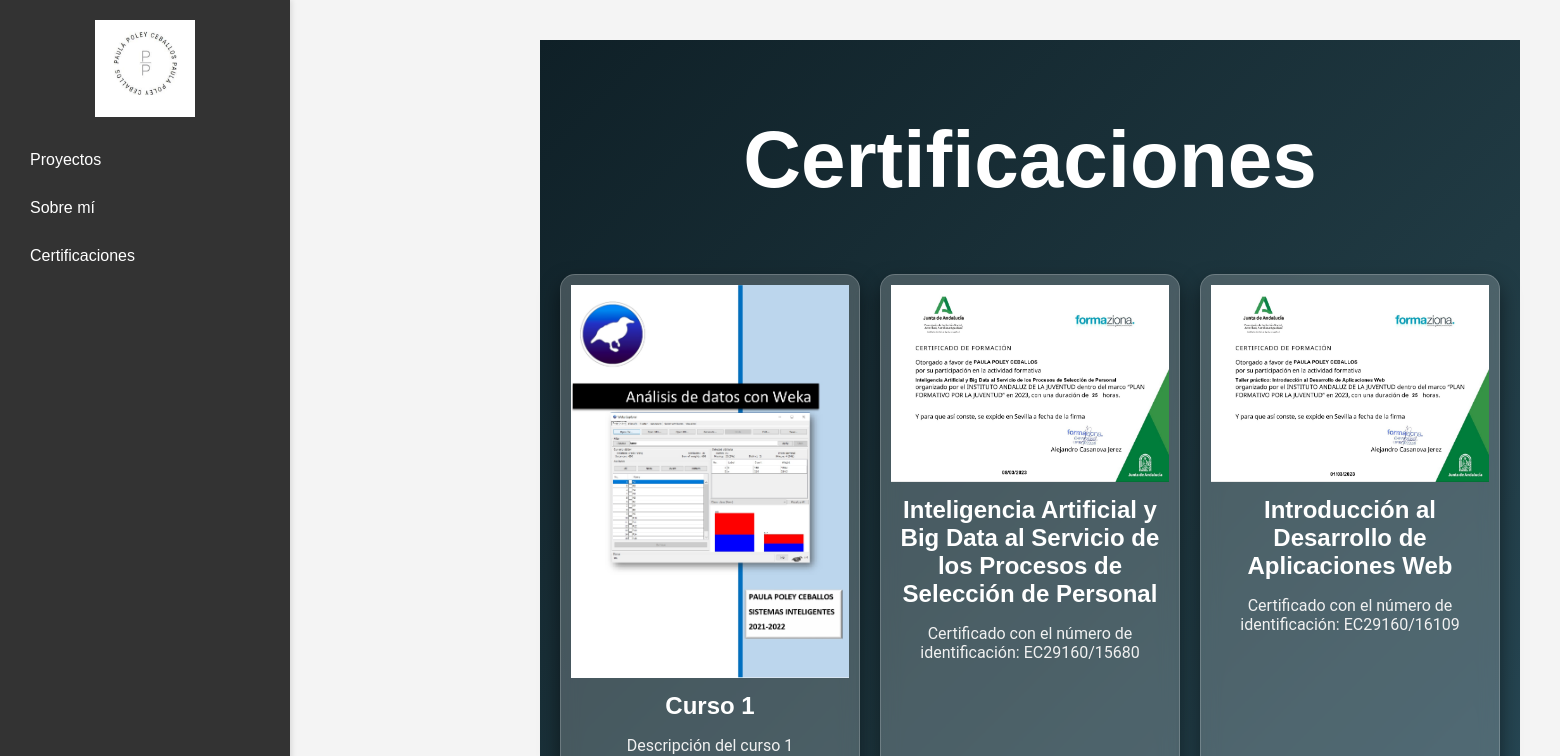
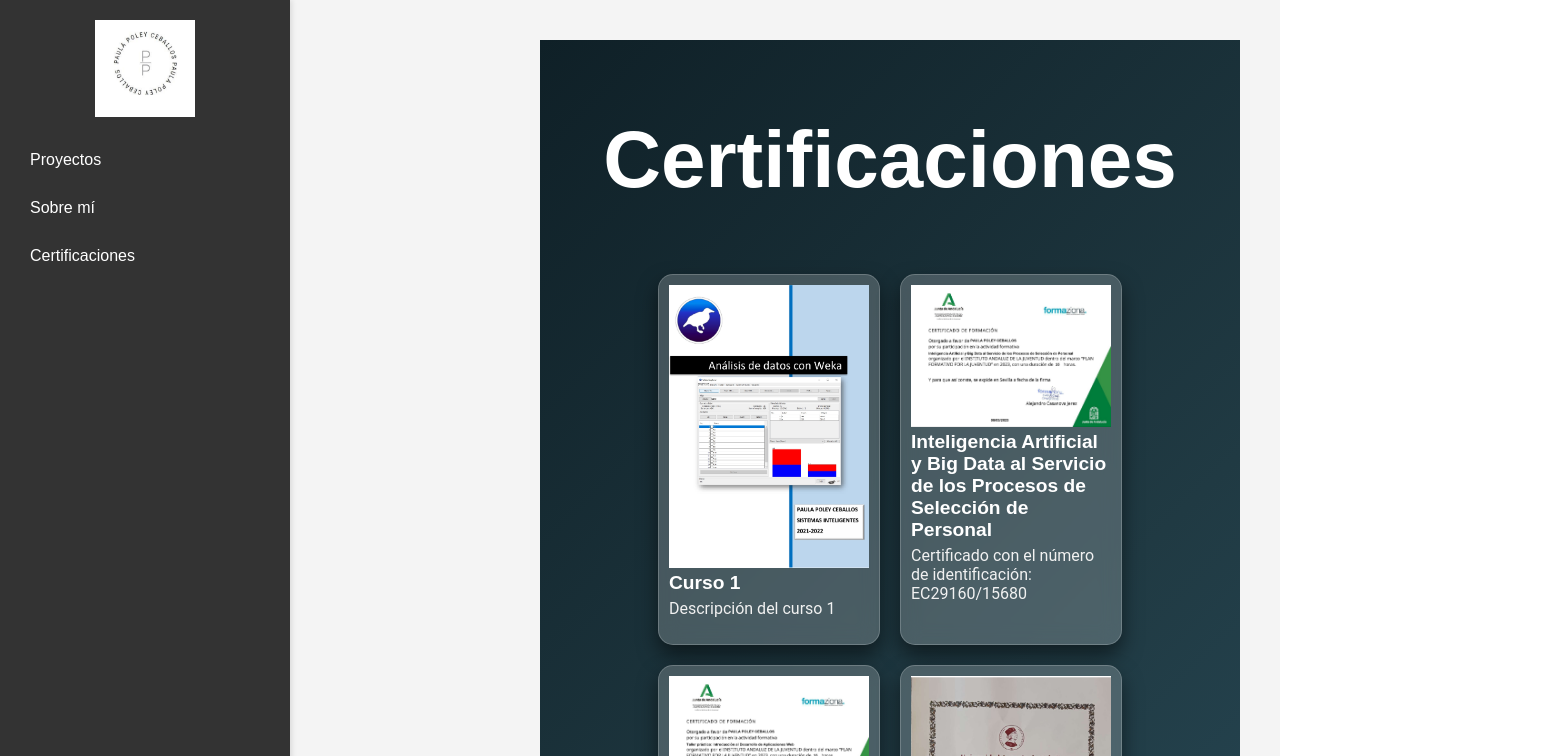
Before and after one commit to paulapoley/portfoliopaulapoley, a React (Create React App) app: page /certificaciones in a window 1280 px wide. Shown: the top 756 px of the page, 1560 px wide, since content can reach past the window. Built offline with nearby package versions, Linux system fonts and the light colour scheme.

Commit message:
Update Certificaciones.css

```diff
--- a/src/pages/Certificaciones.css
+++ b/src/pages/Certificaciones.css
@@ -3,7 +3,7 @@
   flex-direction: column;
   justify-content: center;
   align-items: center;
-  height: auto;
+  min-height: 90vh;
   background: linear-gradient(135deg, #0f2027 0%, #203a43 50%, #2c5364 100%);
   padding: 20px;
   color: #ffffff;
@@ -19,40 +19,42 @@
 }
 
 .certificaciones-grid {
-  display: grid;
-  grid-template-columns: repeat(auto-fill, minmax(300px, 1fr)); /* Dos columnas de igual ancho */
-  gap: 20px; /* Espacio entre las tarjetas */
-  width: 100%;
-  max-width: 1200px; /* Ancho máximo para el contenedor */
-  margin: 0 auto; /* Centra el grid horizontalmente */
+  display: flex;
+  flex-wrap: wrap;
+  gap: 20px;
+  justify-content: center;
 }
 
 .certificacion-card {
-  border: 1px solid rgba(255, 255, 255, 0.2); /* Color de borde más suave para contraste */
+  border: 1px solid rgba(255, 255, 255, 0.2); /* Borde blanco semi-transparente */
   border-radius: 15px;
   overflow: hidden;
+  width: 200px;
+  padding: 10px;
+  box-shadow: 0 10px 20px rgba(0, 0, 0, 0.5); /* Sombra para profundidad */
   background: rgba(255, 255, 255, 0.2); /* Fondo semitransparente */
-  backdrop-filter: blur(10px); /* Desenfoque de fondo */
-  box-shadow: 0 10px 20px rgba(0, 0, 0, 0.5); /* Sombra para profundidad */
-  padding: 10px;
-  text-align: center;
-  max-width: 100%;
+  backdrop-filter: blur(10px); /* Efecto de desenfoque del fondo */
+  transition: transform 0.2s;
 }
 
 .certificacion-image {
   width: 100%;
   height: auto;
-  object-fit: cover;
+}
+
+.certificacion-info {
+  padding: 20px; /* Ajusta el espaciado interno */
 }
 
 .certificacion-title {
-  font-size: 1.5rem;
+  font-size: 1.2rem;
   color: #ffffff;
-  margin: 10px 0;
+  margin: 0;
   font-family: 'Orbitron', sans-serif;
 }
 
 .certificacion-description {
   font-size: 1rem;
   color: #f1f1f1;
+  margin-top: 5px;
 }
```
